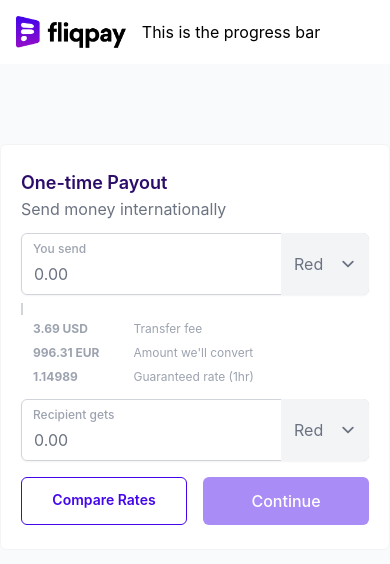
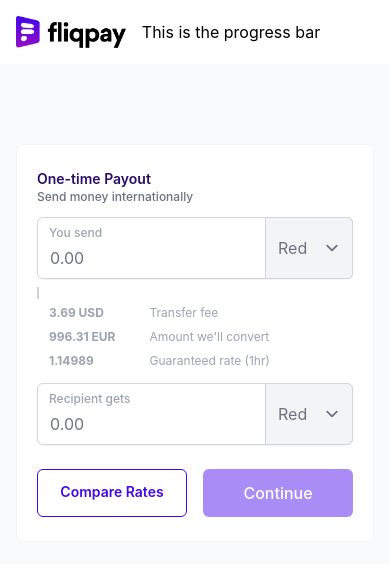
Before and after one commit to Olatade/fliq-payout, a React (Create React App) app: page / in a window 390 px wide. Shown: the top 564 px of the page. Built offline with nearby package versions, Linux system fonts and the light colour scheme.

Commit message:
add border to select fields

```diff
--- a/src/styles/App.css
+++ b/src/styles/App.css
@@ -12,7 +12,7 @@
   py-4
   bg-white
 
-  md:px-60
+  md:px-40
 }
 
 .nav__logo{
@@ -26,6 +26,8 @@
   h-screen
   bg-gray-50
   py-20
+  px-4
+  sm:px-0
   ;
 }
 
--- a/src/styles/FormPayoutAmount.css
+++ b/src/styles/FormPayoutAmount.css
@@ -10,11 +10,16 @@
 }
 
 .form-head__main{
-  @apply font-semibold text-lg text-color-primary-dark
+  @apply font-semibold text-sm text-color-primary-dark
+
+  md:text-lg
 }
 
 .form-head__sub{
-  @apply font-normal text-gray-500
+  @apply font-medium text-gray-500 text-xs
+  md:text-sm
+
+
 }
 
 
@@ -45,13 +50,11 @@
 }
 
 .pay-input__currency--select{
-  @apply bg-gray-100 focus:ring-indigo-500 focus:border-indigo-500 h-full py-0 pl-3 pr-7 border-transparent bg-transparent text-gray-500 sm:text-sm rounded-r-md;
+  @apply bg-gray-100 border border-t  border-gray-300 focus:ring-indigo-500 focus:border-indigo-500 h-full py-0 pl-3 pr-7 text-gray-500 sm:text-sm rounded-r-md;
 }
 
 .pay-input__buttons{
-  @apply grid grid-cols-2 gap-4 mt-2
-  md:mt-4
-  ;
+  @apply grid grid-cols-2 gap-4 mt-4;
 }
 
 
```
